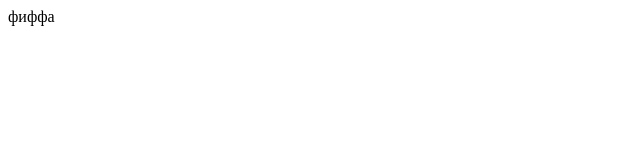
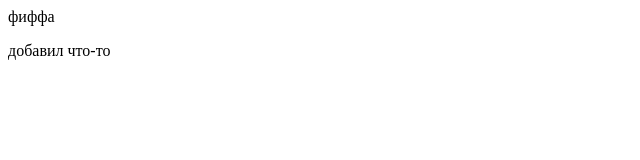
Before and after one commit to Timmofei/qwerty, a plain HTML site: page index.html in a window 1280 px wide. Shown: the full height of the page, 0-640 px from the left. Drawn offline with Linux system fonts and the light colour scheme.

Commit message:
second commit

```diff
--- a/index.html
+++ b/index.html
@@ -6,5 +6,6 @@
 </head>
 <body>
 	фиффа
+	<p>добавил что-то</p>
 </body>
 </html>
```
